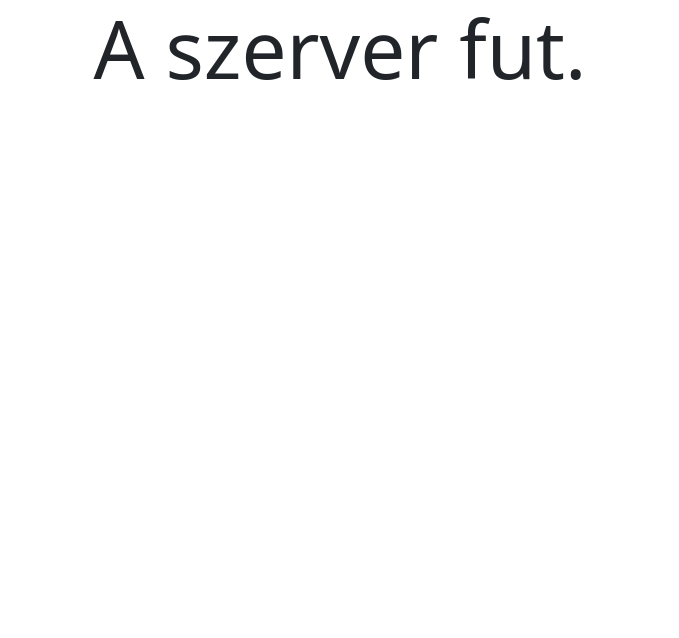
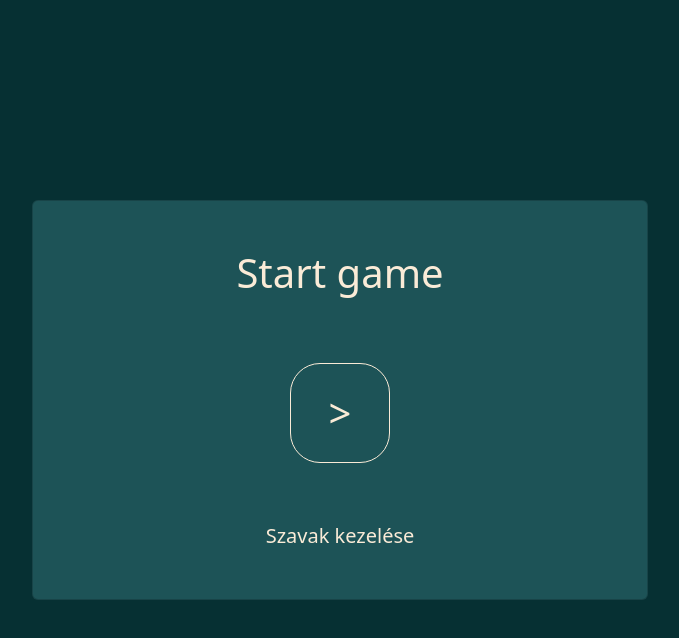
Before and after one commit to bobber23/akasztofa, a plain HTML site: page frontend/html/index.html in a window 1280 px wide. Shown: the whole page, without its empty margins (300-979 px from the left). Drawn offline with Linux system fonts and the light colour scheme.

Commit message:
akasztofa

```diff
--- a/frontend/html/index.html
+++ b/frontend/html/index.html
@@ -14,10 +14,12 @@
         <!--!JavaScript-->
         <script src="../javascript/index.js"></script>
     </head>
-    <body>
-        <div class="container-fluid">
-            <div class="row text-center">
-                <h1 class="display-1">A szerver fut.</h1>
+    <body style="background-color: #063033;">
+        <div class="container w-50">
+            <div class="card p-5 d-flex flex-column justify-content-between align-items-center" style="background-color: #1d5357; color: antiquewhite; height: 50vh; margin-top: 200px;">
+                <h1>Start game</h1>
+                <a href="../html/game.html"><button class="btn" style="height: 100px; width: 100px; font-size: 40px; color: antiquewhite; border: 1px solid antiquewhite; border-radius: 30%;">></button></a>
+                <a href="../html/szokezelo.html" style="color: antiquewhite; text-decoration:none; font-size: 20px;">Szavak kezelése</a>
             </div>
         </div>
     </body>
```
Also changed, not shown: frontend/html/game.html (added), frontend/html/szokezelo.html (added).
